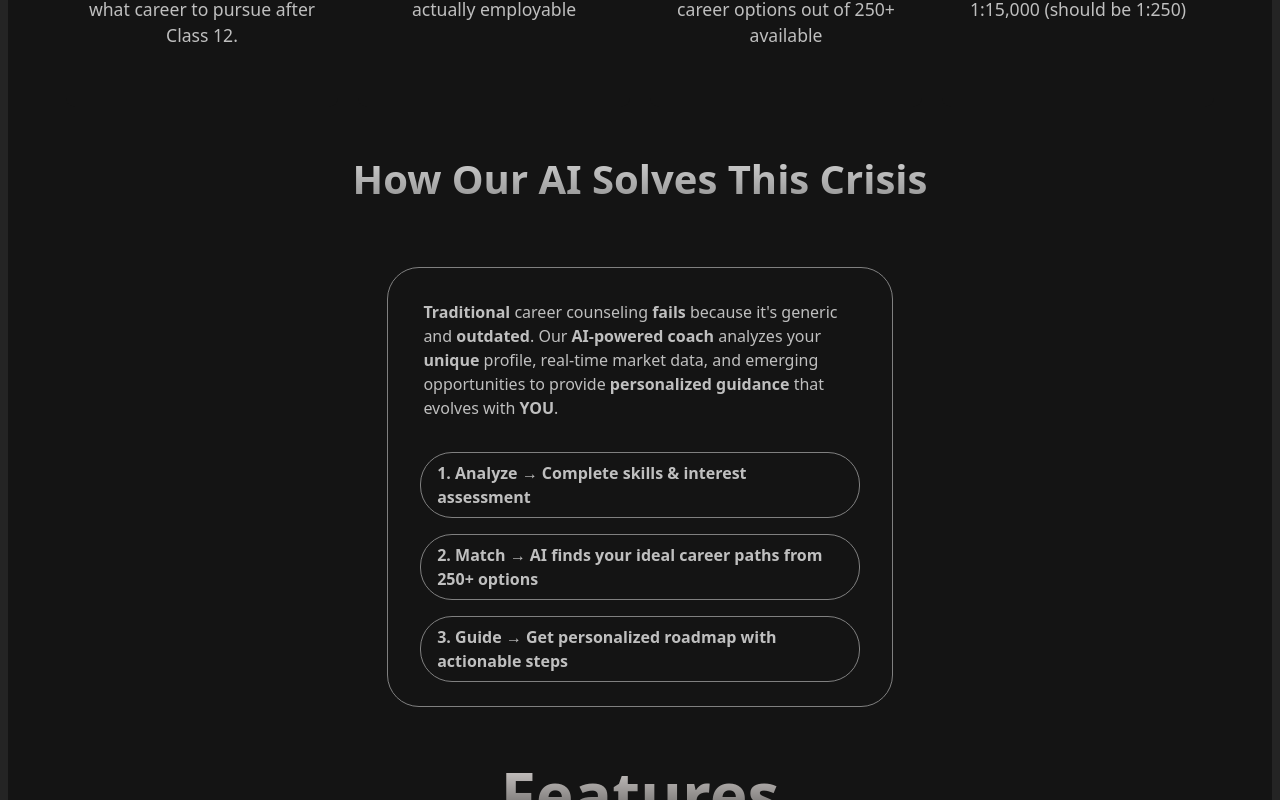
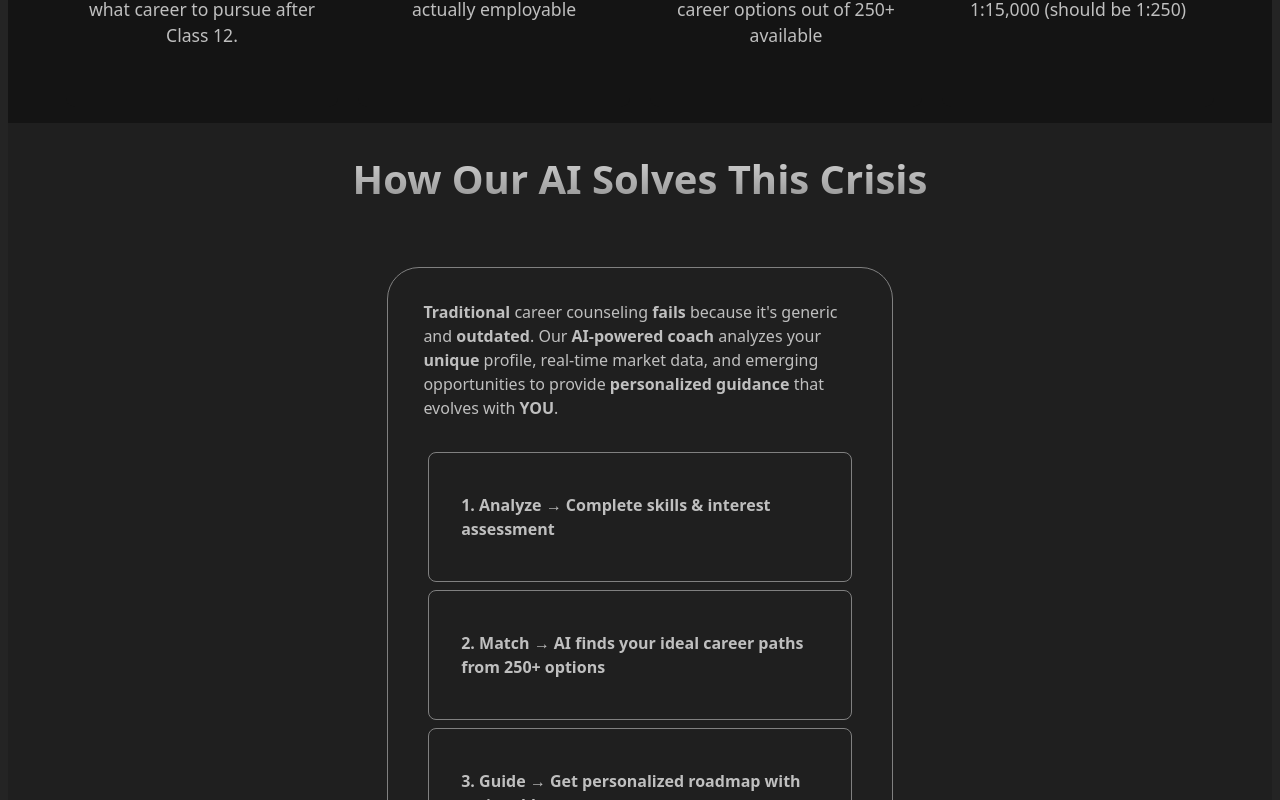
Before and after one commit to Banshal-Yadav/careerGuide, a React (Vite) app: page / in a window 1280 px wide. Shown: the part 1060-1860 px from the top of the page. Built offline with nearby package versions, Linux system fonts and the light colour scheme.

Commit message:
fix: polished card style and added background color for solution card container

```diff
--- a/src/Solution/SolutionCard.css
+++ b/src/Solution/SolutionCard.css
@@ -3,7 +3,7 @@
     border: 1px solid gray;
     min-width: fit-content;
     margin: 0 30% 0 30%;
-    padding: 0rem 2rem 0.5rem 2rem;
+    padding: 0rem 2rem 1.5rem 2rem;
 }
 
 .solution-para {
@@ -15,10 +15,11 @@
 .solution-point {
     text-align: left;
     border: 1px solid gray;
-    padding: 0.5rem 1rem;
-    border-radius: 32px;
+    padding: 2.5rem 2rem;
+    border-radius: 8px;
     color: var(--text-secondary);
     font-weight: bold;
+    margin: 8px;
 }
 .solution-point:hover {
     background-color: var(--card-bg);
--- a/src/Solution/SolutionSec.css
+++ b/src/Solution/SolutionSec.css
@@ -1,3 +1,7 @@
+.SolutionSec-container {
+    background-color: var( --secondary-bg);
+    padding: 0 0 3rem 0;
+}
 .solution-title {
     font-size: 2.5rem;
     line-height: 5rem;
```
Also changed, not shown: src/assets/career_path.jpeg (deleted).
